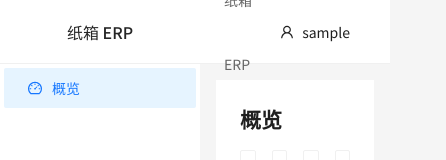
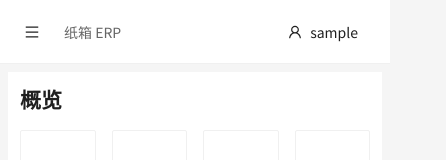
Before and after one commit to q547113058-max/paperbox-erp, a React (Vite) app in the folder apps/web/: page / in a window 390 px wide. Shown: the top 160 px of the page, 446 px wide, since content can reach past the window. Built offline with nearby package versions, Linux system fonts and the light colour scheme; no server answers; sample sign-in values are in the browser's storage.

Commit message:
feat(layout): responsive design for mobile
- Add Drawer sidebar for mobile (< 768px)
- Add hamburger menu button on mobile
- Adjust padding/margins for mobile
- Listen window resize events
- Desktop: fixed Sider, Mobile: Drawer overlay

```diff
--- a/apps/web/src/components/Layout.tsx
+++ b/apps/web/src/components/Layout.tsx
@@ -1,5 +1,5 @@
-import React, { useMemo } from 'react';
-import { Layout as AntLayout, Menu, Dropdown, Button, Space } from 'antd';
+import React, { useMemo, useState } from 'react';
+import { Layout as AntLayout, Menu, Dropdown, Button, Drawer } from 'antd';
 import {
   DashboardOutlined,
   AppstoreOutlined,
@@ -11,6 +11,7 @@ import {
   SettingOutlined,
   UserOutlined,
   LogoutOutlined,
+  MenuOutlined,
 } from '@ant-design/icons';
 import { useNavigate, useLocation } from 'react-router-dom';
 import { useAuthStore } from '../stores/auth';
@@ -23,7 +24,6 @@ const ROLE_PERMISSIONS: Record<string, string[]> = {
   finance: ['/', '/orders', '/purchases', '/finance', '/customers', '/suppliers'],
   warehouse: ['/', '/products', '/orders', '/warehouse', '/deliveries', '/materials'],
   sales: ['/', '/products', '/orders', '/customers', '/deliveries'],
-  // 默认：只有概览
   default: ['/'],
 };
 
@@ -45,6 +45,15 @@ export function Layout({ children }: { children: React.ReactNode }) {
   const location = useLocation();
   const user = useAuthStore((s) => s.user);
   const logout = useAuthStore((s) => s.logout);
+  const [drawerOpen, setDrawerOpen] = useState(false);
+  const [isMobile, setIsMobile] = useState(window.innerWidth < 768);
+
+  // 监听窗口大小
+  React.useEffect(() => {
+    const handleResize = () => setIsMobile(window.innerWidth < 768);
+    window.addEventListener('resize', handleResize);
+    return () => window.removeEventListener('resize', handleResize);
+  }, []);
 
   // 根据角色过滤菜单
   const menuItems = useMemo(() => {
@@ -58,14 +67,18 @@ export function Layout({ children }: { children: React.ReactNode }) {
     navigate('/login', { replace: true });
   };
 
+  const handleMenuClick = ({ key }: { key: string }) => {
+    navigate(key);
+    if (isMobile) setDrawerOpen(false);
+  };
+
   const userMenuItems = [
     { key: 'role', label: `角色: ${user?.role || '-'}`, disabled: true },
     { key: 'logout', label: '退出登录', icon: <LogoutOutlined />, onClick: handleLogout },
   ];
 
-  return (
-    <AntLayout style={{ minHeight: '100vh' }}>
-      <Sider width={200} style={{ background: '#fff' }}>
+  const siderContent = (
+    <>
       <div style={{ height: 64, display: 'flex', alignItems: 'center', justifyContent: 'center', borderBottom: '1px solid #f0f0f0', fontSize: 16, fontWeight: 500 }}>
         纸箱 ERP
       </div>
@@ -73,20 +86,62 @@ export function Layout({ children }: { children: React.ReactNode }) {
         mode="inline"
         selectedKeys={[location.pathname]}
         items={menuItems}
-          onClick={({ key }) => navigate(key)}
+        onClick={handleMenuClick}
         style={{ height: '100%', borderRight: 0 }}
       />
+    </>
+  );
+
+  return (
+    <AntLayout style={{ minHeight: '100vh' }}>
+      {/* 移动端：抽屉式侧边栏 */}
+      {isMobile ? (
+        <Drawer
+          placement="left"
+          open={drawerOpen}
+          onClose={() => setDrawerOpen(false)}
+          width={200}
+          styles={{ body: { padding: 0 } }}
+        >
+          {siderContent}
+        </Drawer>
+      ) : (
+        <Sider width={200} style={{ background: '#fff' }}>
+          {siderContent}
         </Sider>
+      )}
+
       <AntLayout>
-        <Header style={{ background: '#fff', padding: '0 24px', borderBottom: '1px solid #f0f0f0', display: 'flex', alignItems: 'center', justifyContent: 'space-between' }}>
+        <Header style={{
+          background: '#fff',
+          padding: '0 16px',
+          borderBottom: '1px solid #f0f0f0',
+          display: 'flex',
+          alignItems: 'center',
+          justifyContent: 'space-between'
+        }}>
+          <div style={{ display: 'flex', alignItems: 'center', gap: 16 }}>
+            {isMobile && (
+              <Button
+                type="text"
+                icon={<MenuOutlined />}
+                onClick={() => setDrawerOpen(true)}
+              />
+            )}
             <span style={{ fontSize: 14, color: '#666' }}>纸箱 ERP</span>
+          </div>
           <Dropdown menu={{ items: userMenuItems }} placement="bottomRight">
             <Button type="text" icon={<UserOutlined />}>
               {user?.real_name || user?.username || '用户'}
             </Button>
           </Dropdown>
         </Header>
-        <Content style={{ margin: 16, padding: 24, background: '#fff', minHeight: 280 }}>
+        <Content style={{
+          margin: isMobile ? 8 : 16,
+          padding: isMobile ? 12 : 24,
+          background: '#fff',
+          minHeight: 280
+        }}>
           {children}
         </Content>
       </AntLayout>
```
Lines whose indentation alone changed are shown as unchanged.
